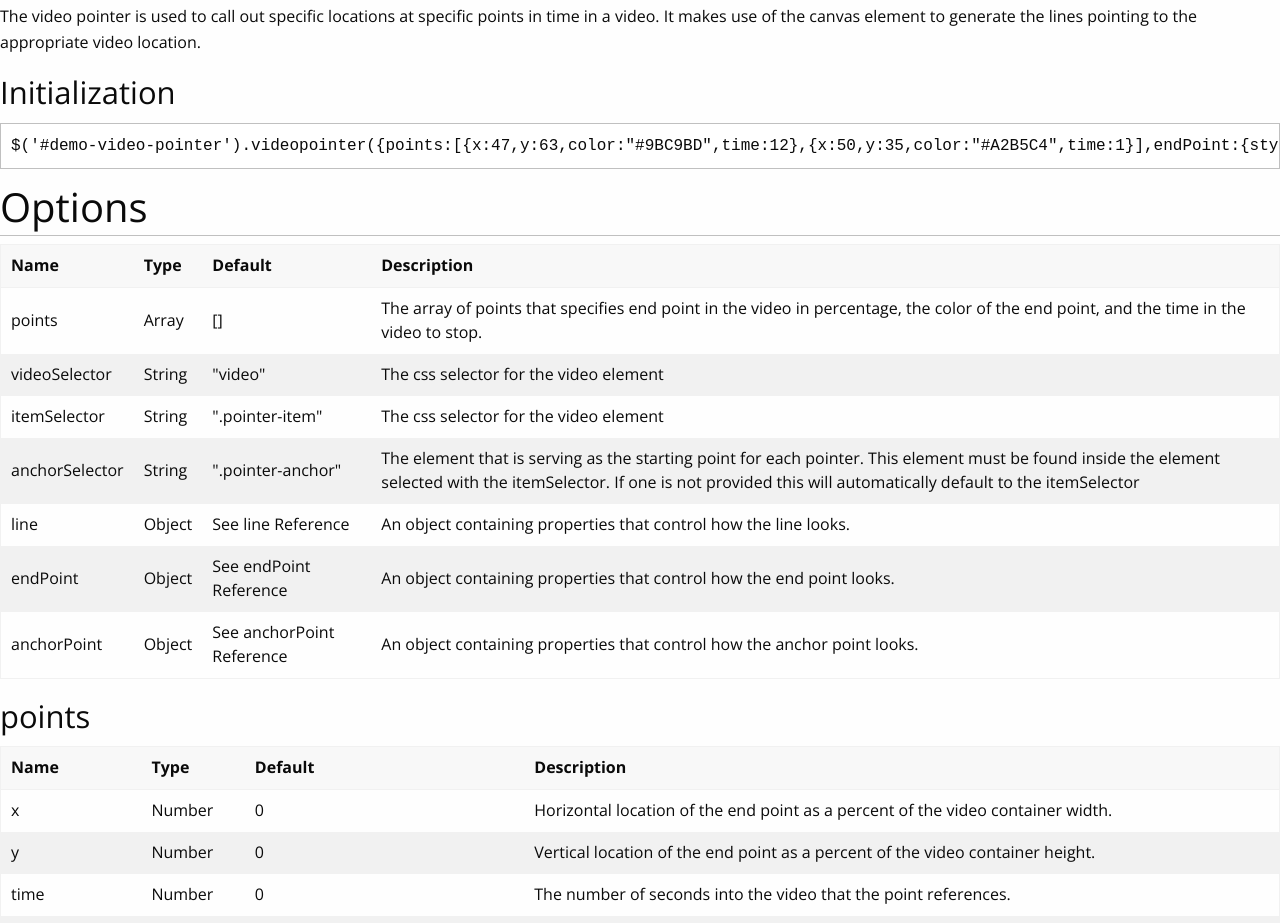
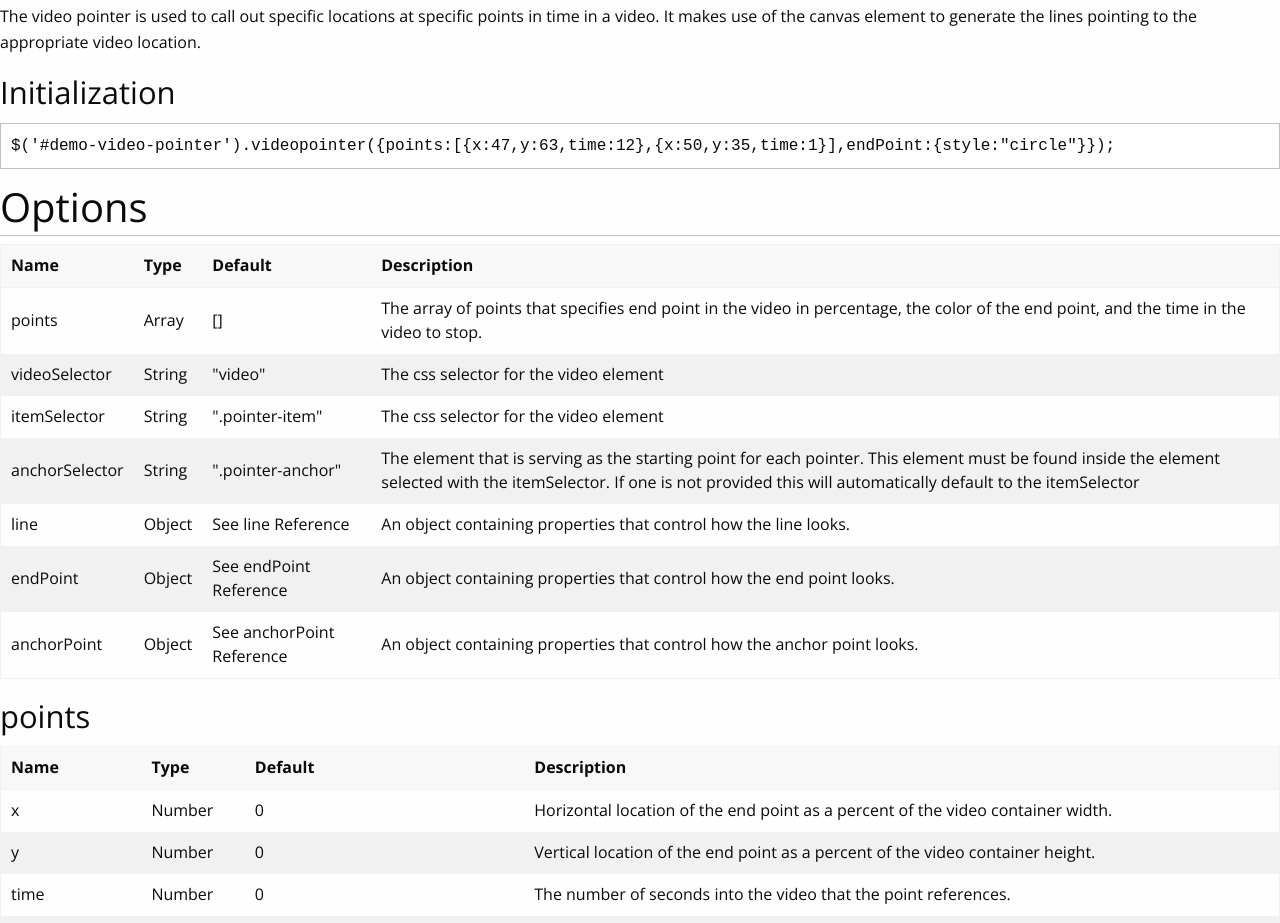
Before and after one commit to fissionman924/videopointer, a plain HTML site: page index.html in a window 1280 px wide. Shown: the part 1440-2363 px from the top of the page. Drawn offline with nearby package versions, Linux system fonts and the light colour scheme.

Commit message:
Removed color from code snippet

```diff
--- a/index.html
+++ b/index.html
@@ -79,7 +79,7 @@
             <h2>Information</h2>
             <p>The video pointer is used to call out specific locations at specific points in time in a video. It makes use of the canvas element to generate the lines pointing to the appropriate video location.</p>
             <h3>Initialization</h3>
-            <pre class="code">$('#demo-video-pointer').videopointer({points:[{x:47,y:63,color:"#9BC9BD",time:12},{x:50,y:35,color:"#A2B5C4",time:1}],endPoint:{style:"circle"}});</pre>
+            <pre class="code">$('#demo-video-pointer').videopointer({points:[{x:47,y:63,time:12},{x:50,y:35,time:1}],endPoint:{style:"circle"}});</pre>
         </div>
         <div id="options">
             <h2>Options</h2>
```
